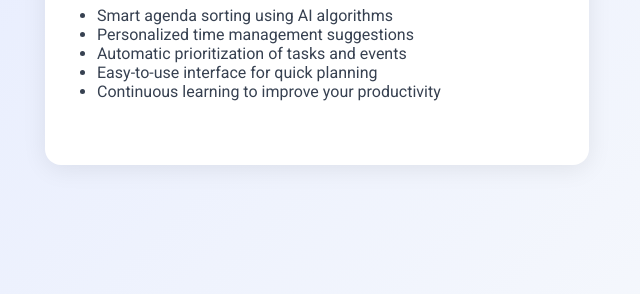
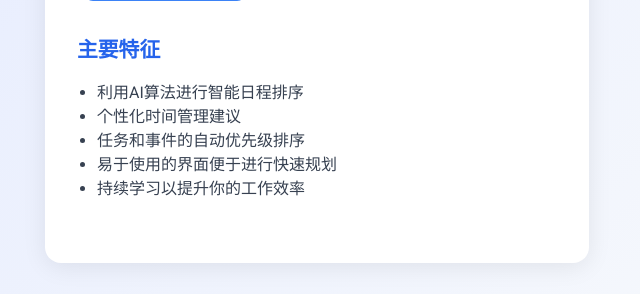
Before and after one commit to aeilot/JAgenda, a Django app: page / in a window 1280 px wide. Shown: the part 506-800 px from the top of the page, without its empty margins (323-963 px from the left). Run offline with Django 5.2, Linux system fonts and the light colour scheme.

Commit message:
index updated

```diff
--- a/templates/index.html
+++ b/templates/index.html
@@ -72,22 +72,49 @@
             color: #374151;
         }
     </style>
+    <style>
+h1 {
+width: 80px;
+text-align: center;
+color: cornflowerblue;
+}
+h1:hover {
+animation: animate 0.5s linear infinite;
+}
+@keyframes animate {
+0%, 25% {
+text-shadow: 2px 2px 2px #5e595a;
+}
+50% {
+text-shadow: 2px -2px 2px #575454;
+}
+75% {
+text-shadow: -2px 2px 2px #757474;
+}
+100% {
+text-shadow: -2px -2px 2px #626061;
+}
+}
+</style>
+
 </head>
 
 <body>
     <div class="container">
         <h1>JAgenda</h1>
-        <p>Your AI-powered assistant for sorting agendas and optimizing your time management.<br>
-            Let Jagenda help you organize, prioritize, and make the most of every day.</p>
-        <button class="cta-btn" onclick="window.location.href='/agenda/'">Get Started</button>
+        <p>你的智能AI辅助助手，帮你整理日程并优化时间管理。<br>
+           让JAgenda来帮助你进行组织、优先级排序，并充分利用每一天。</p>
+        <button class="cta-btn" onclick="window.location.href='/agenda/'">让我们开始吧</button>
+        <img src="https://img.88icon.com/download/jpg/202110/cfffe8c6ff7072b0121e2a7d1a2ed81e_610_769.jpg!con" alt="示例图片" width="300" height="200">
+
         <div class="features">
-            <h2>Key Features</h2>
+            <h2>主要特征</h2>
             <ul>
-                <li>Smart agenda sorting using AI algorithms</li>
-                <li>Personalized time management suggestions</li>
-                <li>Automatic prioritization of tasks and events</li>
-                <li>Easy-to-use interface for quick planning</li>
-                <li>Continuous learning to improve your productivity</li>
+                <li>利用AI算法进行智能日程排序</li>
+                <li>个性化时间管理建议</li>
+                <li>任务和事件的自动优先级排序</li>
+                <li>易于使用的界面便于进行快速规划</li>
+                <li>持续学习以提升你的工作效率</li>
             </ul>
         </div>
     </div>
```
